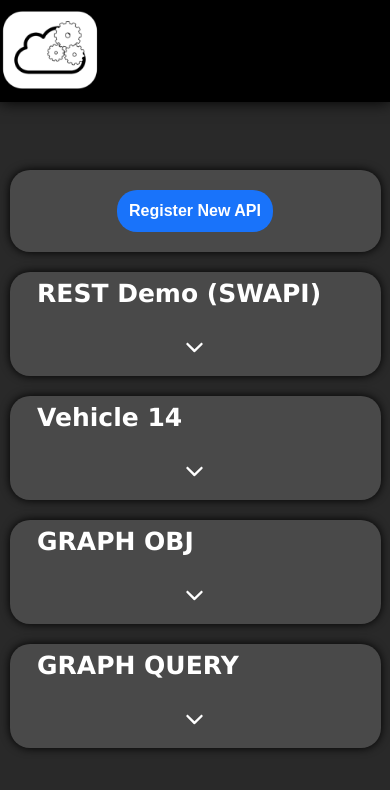
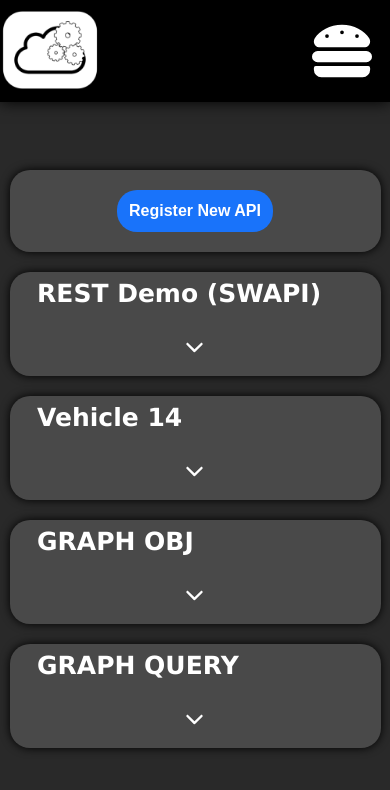
Before and after one commit to JoshBergman/Api-Monitor-Frontend, a React (Create React App) app: page /guest-home in a window 390 px wide. Shown: the top 790 px of the page. Built offline with nearby package versions, Linux system fonts and the light colour scheme.

Commit message:
Header & Navigation

```diff
--- a/src/Components/UI/GUI/Header/Header.module.css
+++ b/src/Components/UI/GUI/Header/Header.module.css
@@ -37,3 +37,20 @@
     float: right;
     margin-top: 20px;
 }
+
+.textContainer {
+    width: fit-content;
+    height: fit-content;
+    font-size: 10px;
+
+    float: left;
+    margin-top: -18px;
+    margin-left: 10px;
+    margin-right: 5px;
+}
+
+@media (max-width: 1100px){
+    .textContainer {
+        display: none;
+    }
+}
--- a/src/Components/UI/GUI/Header/Header.tsx
+++ b/src/Components/UI/GUI/Header/Header.tsx
@@ -33,12 +33,12 @@ export default function Header() {
   return (
     <React.Fragment>
     <div className={styles.mainHeaderContainer} style={currStyle.mainBackground}>
-            {!isMobile && <div className={styles.darkButtonContainer}><DarkMode /></div>}
+        {!isMobile && <div className={styles.textContainer}><h1 className={styles.monitor} style={currStyle.textColor}>API Monitor</h1></div>}
+        {!isMobile && <div className={styles.darkButtonContainer}><DarkMode /></div>}
         <div className={styles.contentContainer}>
             <div className={styles.imgContainer}><Link to="/welcome"><img src={logoPic} className={styles.img} alt="logo"/></Link></div>
             {!isMobile && <NormalNavigation currStyle={currStyle} />}
             {isMobile && <MobileNavigation currStyle={currStyle} />}
-
         </div>
     </div>
     <div className={styles.headerSpacer} />
--- /dev/null
+++ b/src/Components/UI/GUI/Header/Navigation/MobileMenu.module.css
@@ -0,0 +1,52 @@
+.mainContainer {
+    position: fixed;
+    width: 100vw;
+    height: calc(100vh - 100px);
+
+    border-top: 2px solid black;
+
+    top: 100px;
+    left: 0px;
+}
+
+.contentDiv {
+    height: 100%;
+    width: 200px;
+    margin-left: auto;
+    border-left: 2px solid gray;
+    float: right;
+}
+
+.exitDiv {
+    background-color: rgba(0, 0, 0, 0.769);
+    float: left;
+    width: calc(100% - 202px);
+    height: 100%;
+}
+
+.contentAlign {
+    width: fit-content;
+    height: fit-content;
+    margin: 0 auto;
+    margin-top: 50px;
+}
+
+.link{
+    font-size: 30px;
+    text-align: center;
+    display: block;
+    margin-top: 24px;
+    margin-bottom: 24px;
+    color: inherit;
+    text-decoration: none;
+}
+
+.link:hover {
+    text-decoration: underline;
+}
+
+.dark {
+    height: fit-content;
+    width: fit-content;
+    margin: 0 auto;
+}
--- /dev/null
+++ b/src/Components/UI/GUI/Header/Navigation/MobileMenu.tsx
@@ -0,0 +1,29 @@
+import React from 'react';
+
+import styles from './MobileMenu.module.css';
+import { Style } from '../../../../../Features/StyleSlice';
+import DarkMode from '../../../Resources/DarkMode';
+import { Link } from 'react-router-dom';
+
+interface Props {
+    currStyle: Style;
+    toggleMenu: () => void;
+}
+
+export default function MobileMenu({currStyle, toggleMenu}:Props) {
+  return (
+    <div className={styles.mainContainer}>
+        <div className={styles.exitDiv} onClick={toggleMenu}></div>
+        <div className={styles.contentDiv} style={currStyle.mutedBackground}>
+            <div className={styles.contentAlign} style={currStyle.textColor}>
+                <Link to="/welcome" className={styles.link}>Home</Link>
+                <Link to="/login" className={styles.link}>Login</Link>
+                <Link to="/signup" className={styles.link}>Sign-up</Link>
+                <div className={styles.dark}>
+                    <DarkMode />
+                </div>
+            </div>
+        </div>
+    </div>
+  )
+}
--- a/src/Components/UI/GUI/Header/Navigation/MobileNavigation.tsx
+++ b/src/Components/UI/GUI/Header/Navigation/MobileNavigation.tsx
@@ -1,17 +1,45 @@
-import React from 'react';
+import React, { useState } from 'react';
+import { FaHamburger } from 'react-icons/fa';
 
 import styles from './Navigation.module.css';
 import { Style } from '../../../../../Features/StyleSlice';
+import MobileMenu from './MobileMenu';
 
 interface Props {
     currStyle: Style;
 }
 
+interface Burger {
+  color: string;
+  transform?: string;
+}
+
 export default function MobileNavigation({currStyle}:Props) {
+  const [showingMenu, setShowingMenu] = useState(false);
+
+  let burgerStyle:Burger = {
+    ...currStyle.textColor,
+  };
+
+  const burgerClickHandler = () => {
+    setShowingMenu(prevState => !prevState);
+  };
+
+  if (showingMenu) {
+    burgerStyle = {
+      ...currStyle.textColor,
+      transform: "rotate(-90deg)",
+    };
+  }
+
   return (
-    <div className={styles.navContainer}>
-    Words 1
-    Words 2
-</div>
+    <div className={styles.mobileNavContainer}>
+      <div className={styles.hamburgerContainer}>
+        <button className={styles.hamButton} onClick={burgerClickHandler}>
+          <FaHamburger className={styles.hamburger} style={burgerStyle} />
+        </button>
+      </div>
+      {showingMenu && <MobileMenu currStyle={currStyle} toggleMenu={burgerClickHandler} />}
+    </div>
   )
 }
--- a/src/Components/UI/GUI/Header/Navigation/Navigation.module.css
+++ b/src/Components/UI/GUI/Header/Navigation/Navigation.module.css
@@ -1,6 +1,15 @@
 .navContainer {
     float: right;
     margin-top: 60px;
+
+    width: fit-content;
+    height: fit-content;
+}
+
+.mobileNavContainer {
+    float: right;
+    margin-top: 18px;
+    margin-right: 10px;
 
     width: fit-content;
     height: fit-content;
@@ -17,3 +26,15 @@
 .link:hover {
     text-decoration: underline;
 }
+
+.hamburger {
+    font-size: 60px;
+    transition: all 0.2s ease-in-out;
+}
+
+.hamButton {
+    border-color: transparent;
+    background-color: transparent;
+    width: fit-content;
+    height: fit-content;
+}
```
